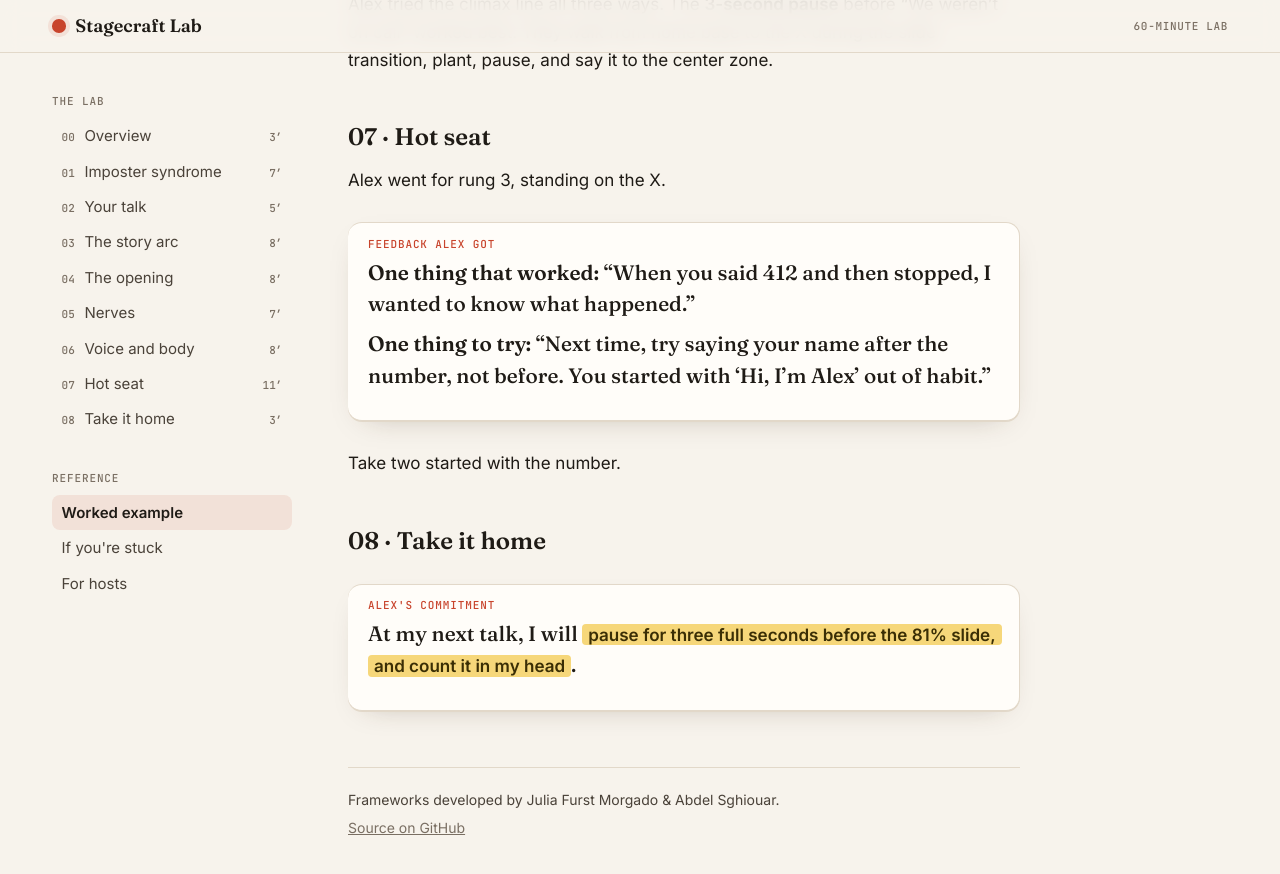
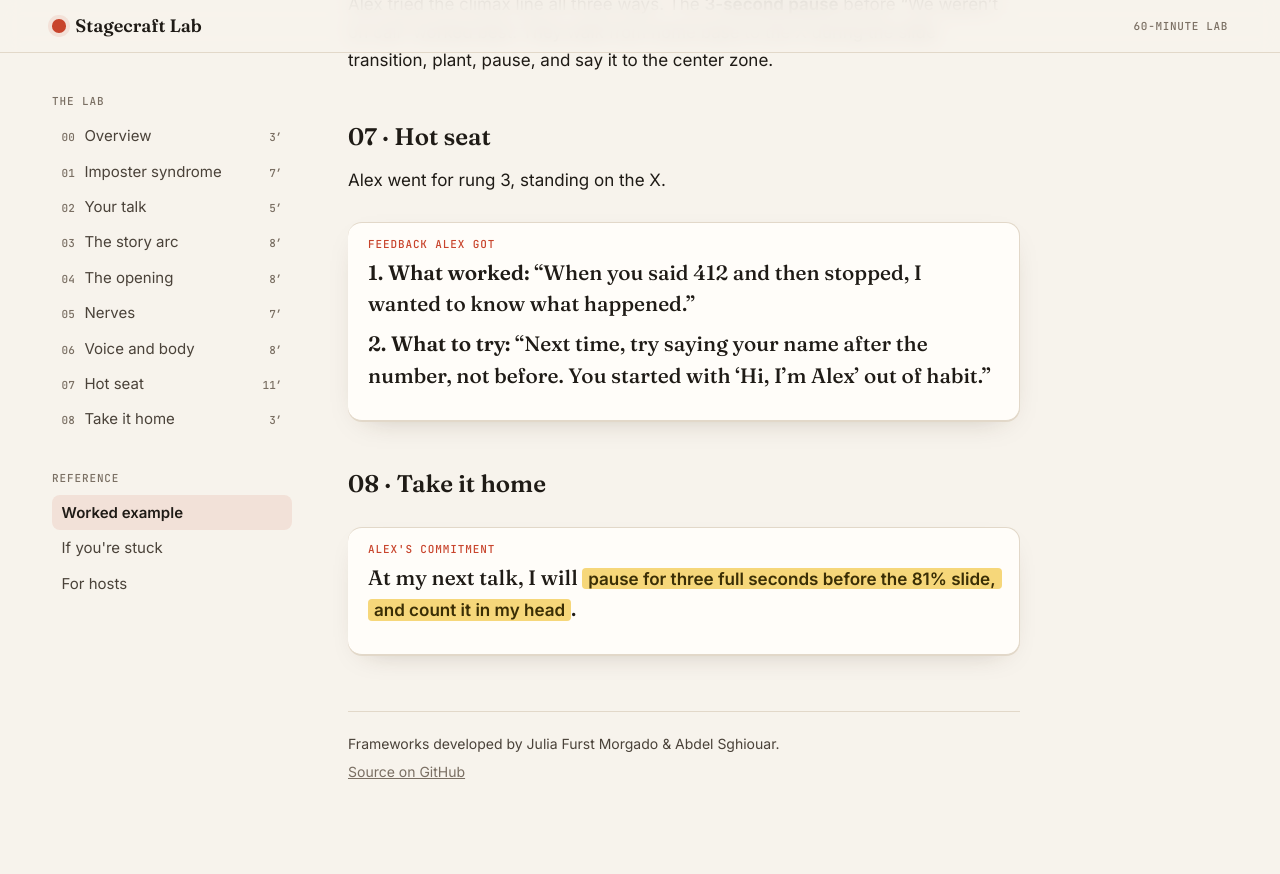
Before and after one commit to juliafmorgado/stagecraft-lab, a Jekyll site: the page built from examples.md, in a window 1280 px wide and 900 px high, scrolled down 2959 px. Shown: the top 874 px of the window. Built offline with Jekyll 4.4.1, drawn with Linux system fonts in a browser that asks for light colours.

Commit message:
Remove take-two rung references from hosts and example pages

```diff
--- a/examples.md
+++ b/examples.md
@@ -68,12 +68,10 @@ Alex tried the climax line all three ways. The **3-second pause** before "We wer
 
 Alex went for rung 3, standing on the X.
 
-> **One thing that worked:** "When you said 412 and then stopped, I wanted to know what happened."
+> **1. What worked:** "When you said 412 and then stopped, I wanted to know what happened."
 >
-> **One thing to try:** "Next time, try saying your name after the number, not before. You started with 'Hi, I'm Alex' out of habit."
+> **2. What to try:** "Next time, try saying your name after the number, not before. You started with 'Hi, I'm Alex' out of habit."
 {: .card data-label="Feedback Alex got"}
-
-Take two started with the number.
 
 ## 08 · Take it home
 
```
Also changed, not shown: hosts.md (+2 -2 lines).
